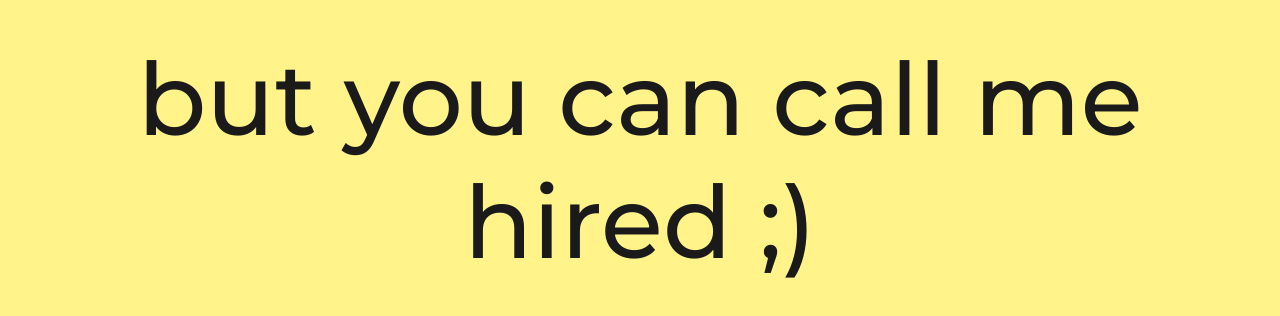
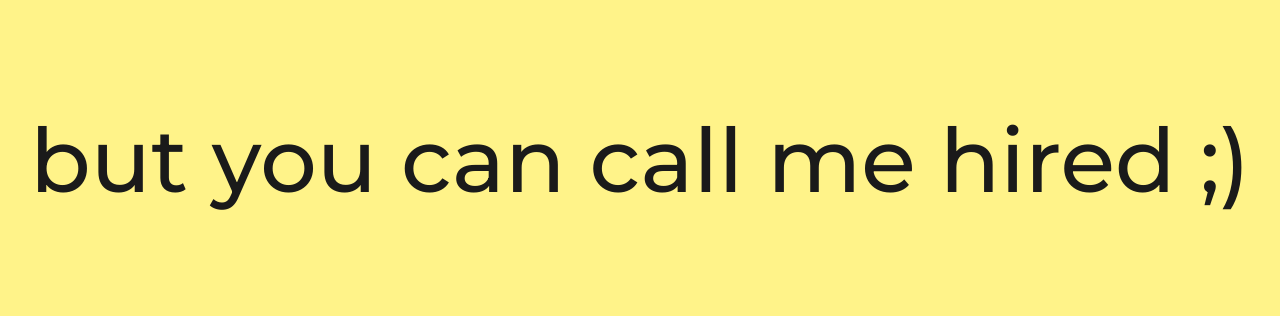
Before and after one commit to Blissblass/portfolio_page, a React (Create React App) app: page / in a window 1280 px wide. Shown: the part 240-556 px from the top of the page. Built offline with nearby package versions, Linux system fonts and the light colour scheme.

Commit message:
Change css, add key to <p> so that it re-renders every single time text(<- state) changes

```diff
--- a/src/Components/Intro.jsx
+++ b/src/Components/Intro.jsx
@@ -23,7 +23,7 @@ function Intro() {
   return (
     <div className="intro">
       <header className="intro-header">
-        <p className="intro-text">{text}</p>
+        <p key={text} className="intro-text">{text}</p>
       </header>
     </div>
   );
--- a/src/Stylesheets/App.css
+++ b/src/Stylesheets/App.css
@@ -13,7 +13,7 @@
 }
 
 .intro-text {
-  font-size: calc(85px + 2vmin);
+  font-size: calc(85px + 0.5vmin);
   color: rgb(26, 26, 26);
   animation-name: intro-fade-in;
   animation-duration: 1s;
```
